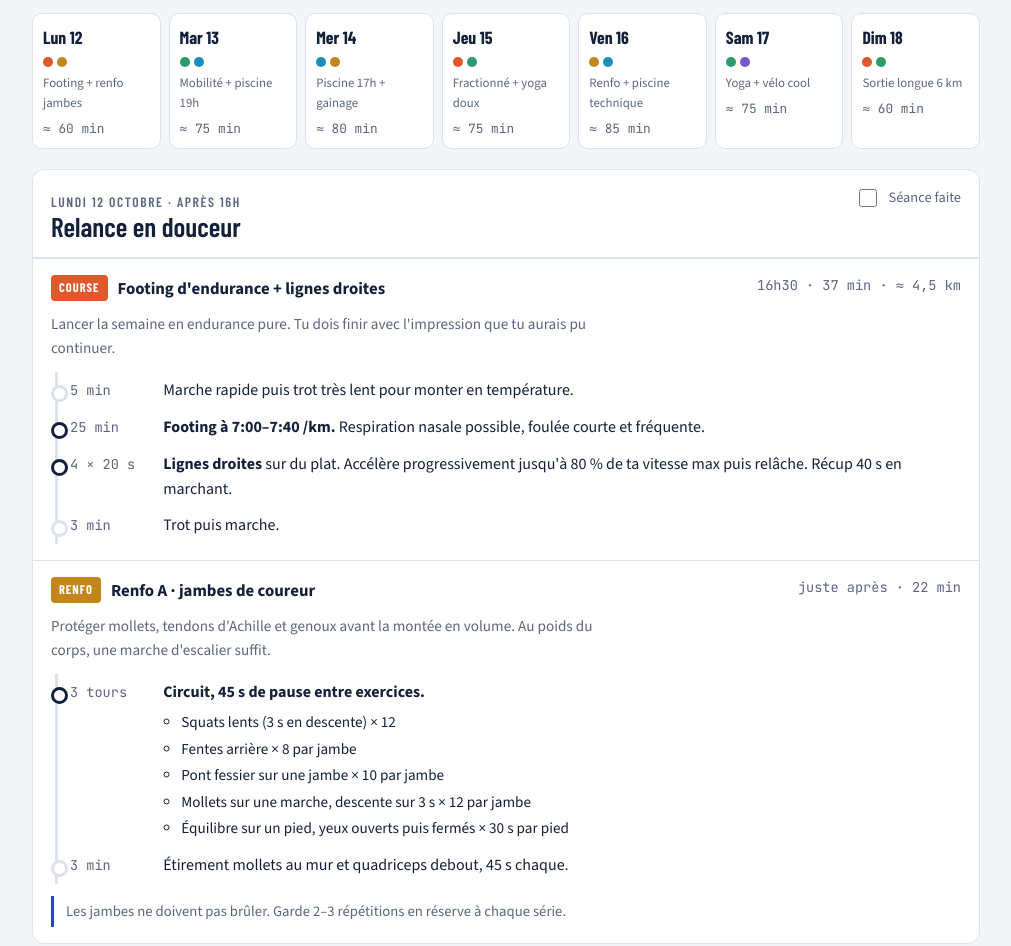
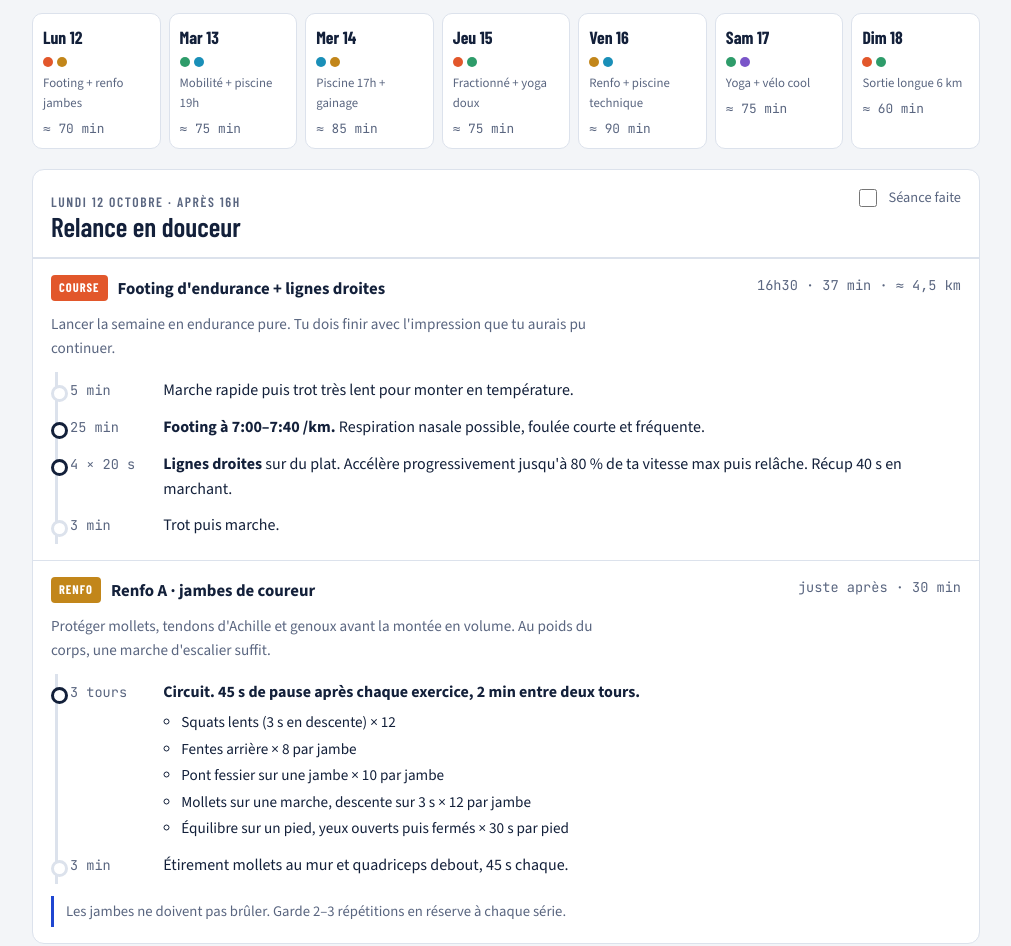
Before and after one commit to Chris-CHEVALIER/prepa-10k, a plain HTML site: page index.html in a window 1280 px wide. Shown: the part 2221-3167 px from the top of the page, without its empty margins (134-1145 px from the left). Drawn offline with nearby package versions, Linux system fonts and the light colour scheme; a web font is replaced by a local one.

Commit message:
Précise les temps de pause des circuits de renfo
Co-Authored-By: Claude Opus 5.5 <noreply@anthropic.com>

```diff
--- a/index.html
+++ b/index.html
@@ -233,11 +233,11 @@ a{color:var(--accent)}
     <span><i class="dot d-run"></i>Course</span><span><i class="dot d-swim"></i>Natation</span><span><i class="dot d-bike"></i>Vélo</span><span><i class="dot d-str"></i>Renforcement</span><span><i class="dot d-yoga"></i>Yoga / mobilité</span>
   </div>
   <nav class="strip" aria-label="Aperçu de la semaine">
-    <a href="#lun"><span class="dn">Lun 12</span><span class="chips"><i class="dot d-run"></i><i class="dot d-str"></i></span><small>Footing + renfo jambes</small><small class="total">≈ 60 min</small></a>
+    <a href="#lun"><span class="dn">Lun 12</span><span class="chips"><i class="dot d-run"></i><i class="dot d-str"></i></span><small>Footing + renfo jambes</small><small class="total">≈ 70 min</small></a>
     <a href="#mar"><span class="dn">Mar 13</span><span class="chips"><i class="dot d-yoga"></i><i class="dot d-swim"></i></span><small>Mobilité + piscine 19h</small><small class="total">≈ 75 min</small></a>
-    <a href="#mer"><span class="dn">Mer 14</span><span class="chips"><i class="dot d-swim"></i><i class="dot d-str"></i></span><small>Piscine 17h + gainage</small><small class="total">≈ 80 min</small></a>
+    <a href="#mer"><span class="dn">Mer 14</span><span class="chips"><i class="dot d-swim"></i><i class="dot d-str"></i></span><small>Piscine 17h + gainage</small><small class="total">≈ 85 min</small></a>
     <a href="#jeu"><span class="dn">Jeu 15</span><span class="chips"><i class="dot d-run"></i><i class="dot d-yoga"></i></span><small>Fractionné + yoga doux</small><small class="total">≈ 75 min</small></a>
-    <a href="#ven"><span class="dn">Ven 16</span><span class="chips"><i class="dot d-str"></i><i class="dot d-swim"></i></span><small>Renfo + piscine technique</small><small class="total">≈ 85 min</small></a>
+    <a href="#ven"><span class="dn">Ven 16</span><span class="chips"><i class="dot d-str"></i><i class="dot d-swim"></i></span><small>Renfo + piscine technique</small><small class="total">≈ 90 min</small></a>
     <a href="#sam"><span class="dn">Sam 17</span><span class="chips"><i class="dot d-yoga"></i><i class="dot d-bike"></i></span><small>Yoga + vélo cool</small><small class="total">≈ 75 min</small></a>
     <a href="#dim"><span class="dn">Dim 18</span><span class="chips"><i class="dot d-run"></i><i class="dot d-yoga"></i></span><small>Sortie longue 6 km</small><small class="total">≈ 60 min</small></a>
   </nav>
@@ -264,11 +264,11 @@ a{color:var(--accent)}
     <div class="sess">
       <div class="sess-head">
         <div class="sess-title"><span class="tag t-str">Renfo</span><h4>Renfo A · jambes de coureur</h4></div>
-        <span class="when">juste après · 22 min</span>
+        <span class="when">juste après · 30 min</span>
       </div>
       <p class="goal">Protéger mollets, tendons d'Achille et genoux avant la montée en volume. Au poids du corps, une marche d'escalier suffit.</p>
       <ol class="blocks">
-        <li class="main"><span class="dur">3 tours</span><span class="what"><b>Circuit, 45 s de pause entre exercices.</b>
+        <li class="main"><span class="dur">3 tours</span><span class="what"><b>Circuit. 45 s de pause après chaque exercice, 2 min entre deux tours.</b>
           <ul class="ex">
             <li>Squats lents (3 s en descente) × 12</li>
             <li>Fentes arrière × 8 par jambe</li>
@@ -341,10 +341,10 @@ a{color:var(--accent)}
     <div class="sess">
       <div class="sess-head">
         <div class="sess-title"><span class="tag t-str">Renfo</span><h4>Renfo B · tronc et haut du corps</h4></div>
-        <span class="when">au retour de la piscine · 20 min</span>
+        <span class="when">au retour de la piscine · 25 min</span>
       </div>
       <ol class="blocks">
-        <li class="main"><span class="dur">3 tours</span><span class="what"><b>Circuit, 30 s de pause entre exercices.</b>
+        <li class="main"><span class="dur">3 tours</span><span class="what"><b>Circuit. 30 s de pause après chaque exercice, 1 min 30 entre deux tours.</b>
           <ul class="ex">
             <li>Planche sur les avant-bras × 40 s</li>
             <li>Planche latérale × 25 s par côté</li>
@@ -406,7 +406,7 @@ a{color:var(--accent)}
       </div>
       <ol class="blocks">
         <li><span class="dur">5 min</span><span class="what">Échauffement avec 2 min de corde à sauter imaginaire, des montées de genoux sur place et des rotations de hanches.</span></li>
-        <li class="main"><span class="dur">3 tours</span><span class="what"><b>Circuit, 45 s de pause entre exercices.</b>
+        <li class="main"><span class="dur">2 tours</span><span class="what"><b>Circuit. 45 s de pause après chaque exercice, 2 min entre deux tours.</b>
           <ul class="ex">
             <li>Squat bulgare (pied arrière sur une chaise) × 8 par jambe</li>
             <li>Soulevé de terre sur une jambe sans charge × 8 par jambe</li>
```
Also changed, not shown: page.html (+8 -8 lines).
